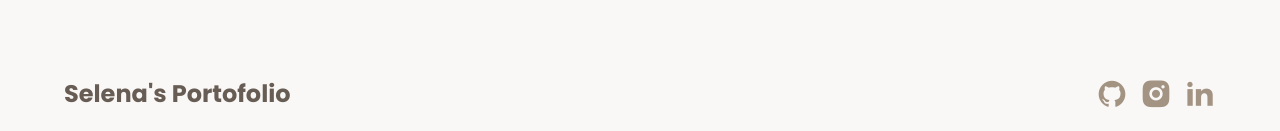
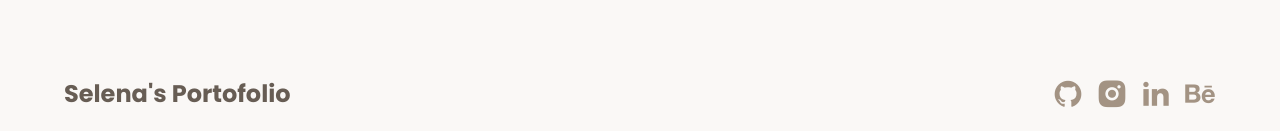
Before and after one commit to selenahans/portofolio, a React (Vite) app in the folder portofolio/: page / in a window 1280 px wide. Shown: the part 2283-2414 px from the top of the page. Built offline with nearby package versions, Linux system fonts and the light colour scheme.

Commit message:
updet data + behance di navbar

```diff
--- a/portofolio/src/components/Footer.tsx
+++ b/portofolio/src/components/Footer.tsx
@@ -1,7 +1,10 @@
 const Footer = () => {
   return (
     <div className="mt-32 py-4 flex md:flex-row flex-col gap-6 md:gap-0 justify-between items-center max-w-6xl mx-auto">
-      <h1 className="text-2xl font-bold text-[#675D54]"> Selena's Portofolio </h1>
+      <h1 className="text-2xl font-bold text-[#675D54]">
+        {" "}
+        Selena's Portofolio{" "}
+      </h1>
       <div className="flex items-center gap-3">
         <a href="https://github.com/selenahans">
           <i className="ri-github-fill ri-2x text-[#A39383] transition-all duration-300 ease-in-out hover:scale-125 hover:text-[#675D54]"></i>
@@ -12,6 +15,9 @@ const Footer = () => {
         <a href="https://www.linkedin.com/in/selenahans/">
           <i className="ri-linkedin-fill ri-2x text-[#A39383] transition-all duration-300 ease-in-out hover:scale-125 hover:text-[#675D54]"></i>
         </a>
+        <a href="https://www.behance.net/selenahans">
+          <i className="ri-behance-fill ri-2x text-[#A39383] transition-all duration-300 ease-in-out hover:scale-125 hover:text-[#675D54]"></i>
+        </a>
       </div>
     </div>
   );
--- a/portofolio/src/data.js
+++ b/portofolio/src/data.js
@@ -240,9 +240,9 @@ export const listProyek = [
     tools: [figma, illustrator],
 
     features: [
-      "End-to-end design of posters, infographics, and presentation assets",
+      "End to end design of posters, infographics, and presentation assets",
       "Development and maintenance of a consistent organizational brand identity",
-      "Cross-functional collaboration for seamless content publication",
+      "Cross functional collaboration for seamless content publication",
       "Management of visual assets for the official website and social media",
     ],
 
@@ -269,7 +269,7 @@ export const listProyek = [
     thumbnail: ecosrot,
 
     shortDesc:
-      "A user-friendly directory website designed to showcase eco-friendly local MSMEs dedicated to reducing waste and promoting sustainable products.",
+      "A user friendly directory website designed to showcase eco friendly local MSMEs dedicated to reducing waste and promoting sustainable products.",
 
     fullDesc:
       "ECOsrot is a directory platform designed to highlight local MSMEs (UMKM) that are committed to environmental sustainability. The platform specifically features businesses that actively minimize waste or upcycle waste materials into their products. As the UI/UX Designer, my goal was to design an intuitive and engaging interface that makes it easy for users to discover and support these eco-conscious brands. The design focuses on clear categorization, accessible information, and a seamless browsing experience to connect environmentally aware consumers with sustainable local businesses.",
```
